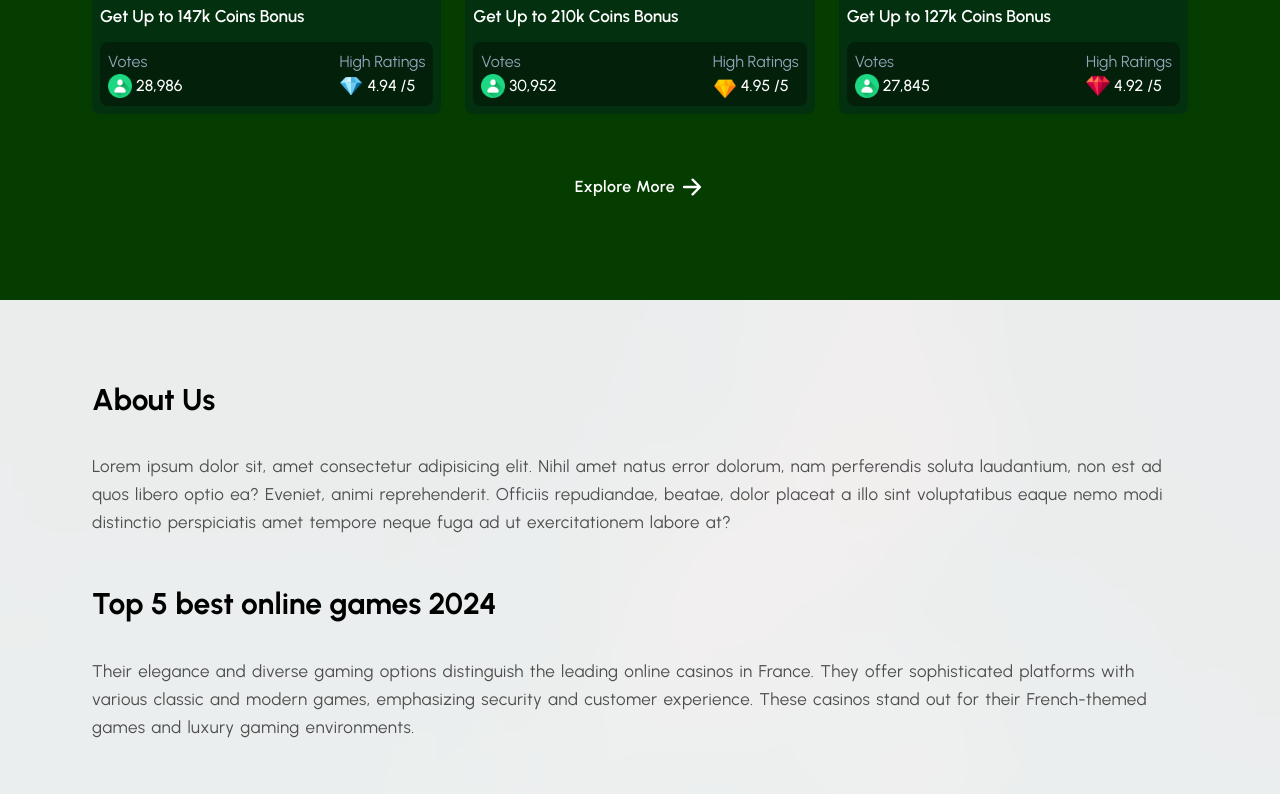
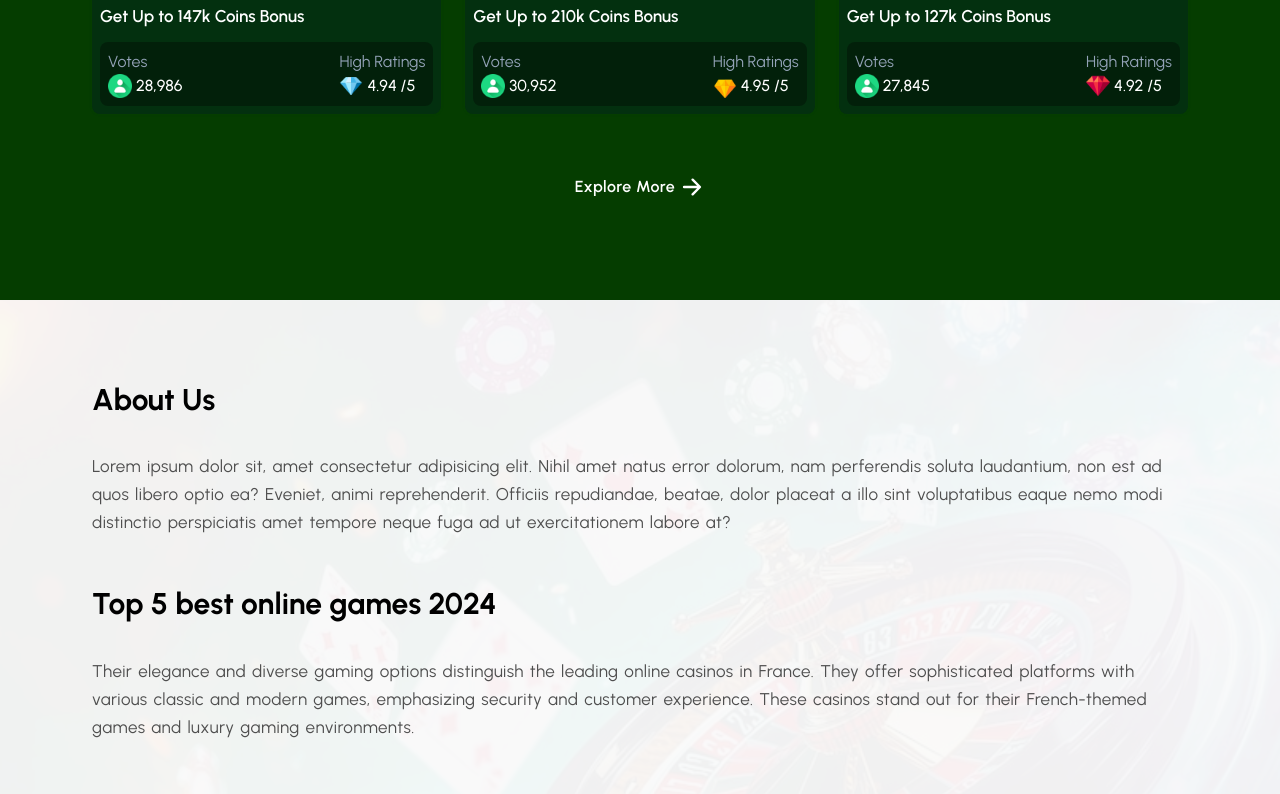
Before and after one commit to jb8579/Social-Voted-Template-5, a plain HTML site: page index.html in a window 1280 px wide. Shown: the part 2711-3505 px from the top of the page. Drawn offline with nearby package versions, Linux system fonts and the light colour scheme.

Commit message:
2nd commit

```diff
--- a/css/style.css
+++ b/css/style.css
@@ -749,6 +749,7 @@ button.list-btn.btn {
   background: url('../images/banner-3.jpg');
   background-repeat: no-repeat;
   background-position: center;
+  background-attachment: fixed;
   background-size: cover;
   height: 100%;
   width: 100%;
@@ -761,7 +762,7 @@ button.list-btn.btn {
 .about::before {
   content: '';
   position: absolute;
-  background-color: hsl(0deg 0% 98% / 94%);
+  background-color: hsl(0deg 0% 98% / 96%);
   left: 0;
   right: 0;
   top: 0;
```
Also changed, not shown: images/Casino-night-games-Illustration-on-transparent-background-PNG-removebg-preview.png, images/casino-roulette-wheel-with-4-aces-different-suits_1008415-114425.jpg (added).
